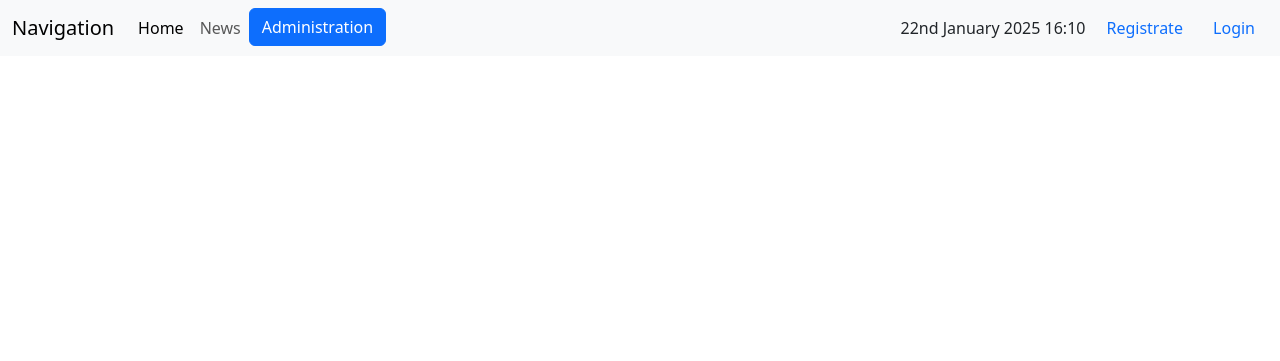
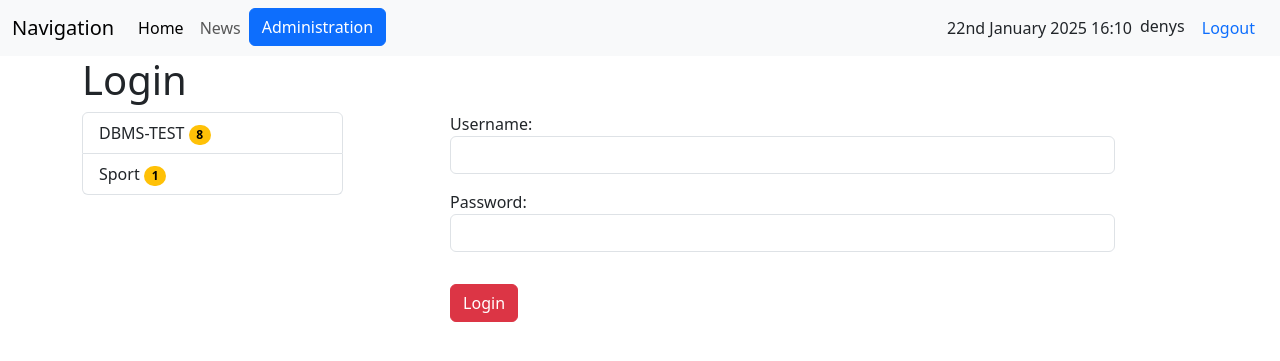
Before and after one commit to partnersinbahamas/django-education, a Django app: page /users/login/ in a window 1280 px wide. Shown: the top 361 px of the page. Run offline with Django 5.2, Linux system fonts and the light colour scheme; a user stored in the database is signed in; data comes from the database, SQL or seed files in the repository; both versions use the stored data as it was after the commit; some libraries are stand-ins or nearby versions.

Commit message:
feat: create functionality for user login and logout

```diff
--- a/main/templates/inc/_navbar.html
+++ b/main/templates/inc/_navbar.html
@@ -1,3 +1,4 @@
+{% load static %}
 <nav class="navbar navbar-expand-lg bg-body-tertiary">
   <div class="container-fluid">
     <a class="navbar-brand" href="{% url 'home' %}">Navigation</a>
@@ -24,7 +25,18 @@
       <span class="m-2">
         {% now "jS F Y H:i" %}
       </span>
-
+      {% if request.user.is_authenticated %}
+      <span>
+        <span class="user">
+          {{ user.username }}
+        </span>
+        <button class="log-button btn">
+          <a href="{% url 'logout' %}">
+            Logout
+          </a>
+        </button>
+      </span>
+      {% else %}
         <span>
           <button class="log-button btn">
             <a href="{% url 'register' %}">
@@ -37,6 +49,7 @@
             </a>
           </button>
         </span>
+      {% endif %}
     </div>
   </div>
 </nav>
--- a/main/users/forms.py
+++ b/main/users/forms.py
@@ -1,5 +1,5 @@
 from django import forms
-from django.contrib.auth.forms import UserCreationForm
+from django.contrib.auth.forms import UserCreationForm, AuthenticationForm
 from django.contrib.auth.models import User
 
 class UserForm(UserCreationForm):
@@ -12,3 +12,7 @@ class UserForm(UserCreationForm):
     class Meta:
         model = User
         fields = ('username', 'email', 'password1', 'password1')
+
+class UserLoginForm(AuthenticationForm):
+    username = forms.CharField(widget=forms.TextInput(attrs={ 'class': 'form-control' }))
+    password = forms.CharField(label="Password", widget=forms.PasswordInput(attrs={ 'class': 'form-control' }))
--- a/main/users/templates/users/login.html
+++ b/main/users/templates/users/login.html
@@ -1,3 +1,28 @@
 {% extends 'base.html' %}
 
-<h1>Log</h1>
+{% block title %}
+Login
+{% endblock %}
+
+{% block main %}
+<div class="container">
+    <div class="row">
+        <h1>Login</h1>
+
+        <div class="col-md-3">
+            {% include 'inc/_categories.html' %}
+        </div>
+        <div class="col-md-9 mb-2">
+            <div class="news_form">
+                <form action="{% url 'login' %}" method="post" class="add_form" enctype="multipart/form-data">
+                    {{ form.non_field.errors }}
+                    {% csrf_token %}
+
+                    {{ form.as_p }}
+                    <button type="submit" class="btn btn-danger mt-3">Login</button>
+                </form>
+            </div>
+        </div>
+    </div>
+</div>
+{% endblock %}
--- a/main/users/urls.py
+++ b/main/users/urls.py
@@ -1,7 +1,8 @@
 from django.urls import path
-from .views import register, login
+from .views import register, user_login, user_logout
 
 urlpatterns = [
     path('register/', register, name="register"),
-    path('login/', login, name="login"),
+    path('login/', user_login, name="login"),
+    path('logout/', user_logout, name="logout"),
 ]
--- a/main/users/views.py
+++ b/main/users/views.py
@@ -1,8 +1,8 @@
 from django.shortcuts import render
-from django.contrib.auth.forms import UserCreationForm
 from django.contrib import messages
 from django.shortcuts import redirect
-from .forms import UserForm
+from .forms import UserForm, UserLoginForm
+from django.contrib.auth import login, logout
 
 # Create your views here.
 
@@ -11,7 +11,9 @@ def register(request):
         form = UserForm(request.POST)
 
         if form.is_valid():
-            form.save()
+            user = form.save()
+
+            login(request, user)
 
             # to create notification about log
             """
@@ -20,7 +22,7 @@ def register(request):
               .warning, .error, .debug
             """
             messages.success(request, 'Registration success.')
-            return redirect('login')
+            return redirect('news')
         else:
             messages.error(request, 'Registration failed.')
     else:
@@ -31,5 +33,27 @@ def register(request):
     }
     return render(request, 'users/register.html', data)
 
-def login(request):
-    return render(request, 'users/login.html')
+def user_login(request):
+    if request.method == 'POST':
+        form = UserLoginForm(data=request.POST)
+
+        if form.is_valid():
+            user = form.get_user()
+            login(request, user)
+
+            messages.success(request, 'Login success.')
+            return redirect('news')
+        else:
+            messages.error(request, 'Login failed.')
+    else:
+        form = UserLoginForm()
+
+    data = {
+        'form': form
+    }
+    return render(request, 'users/login.html', data)
+
+
+def user_logout(requset):
+    logout(requset)
+    return redirect('login')
```
Also changed, not shown: main/db.sqlite3. Lines whose indentation alone changed are shown as unchanged.
